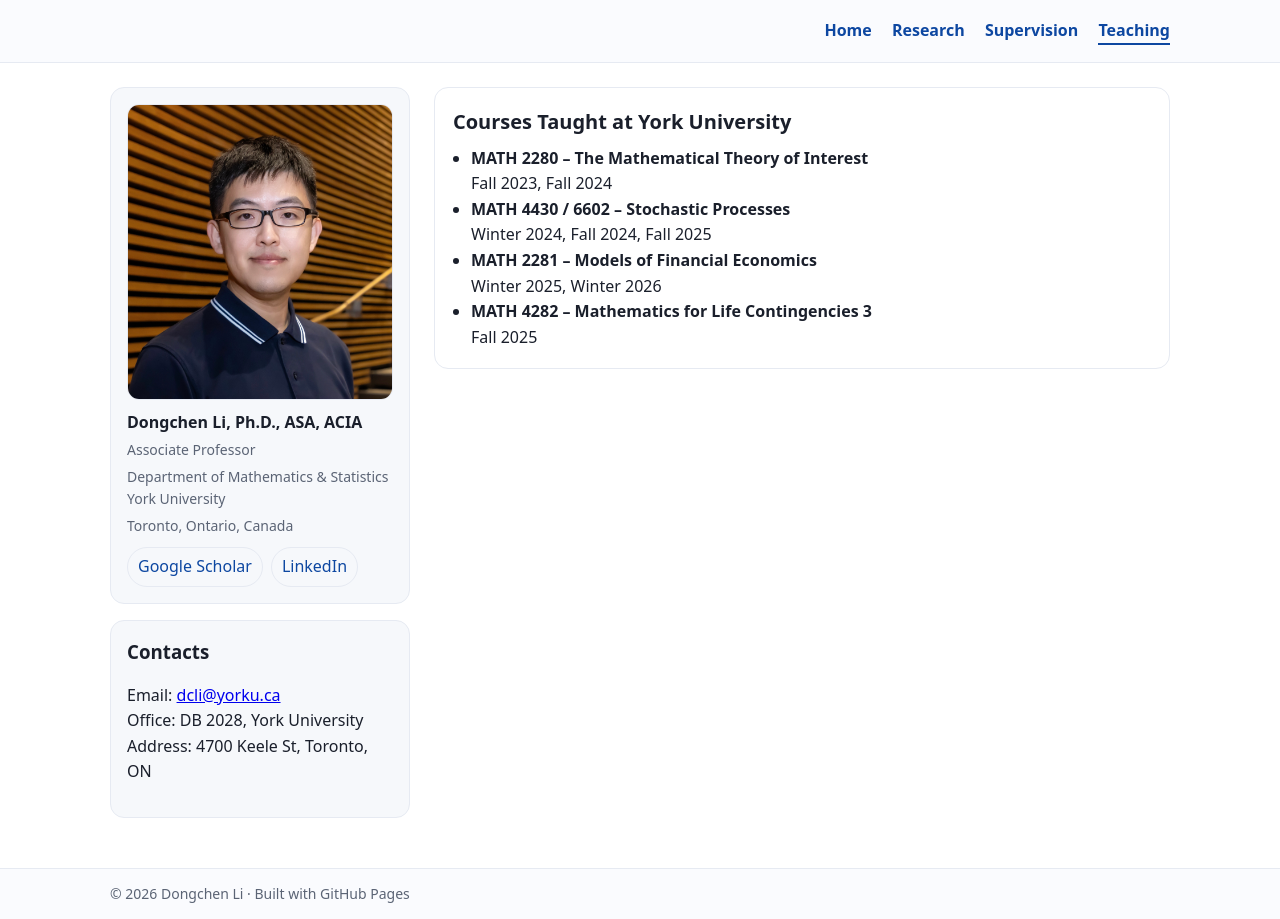
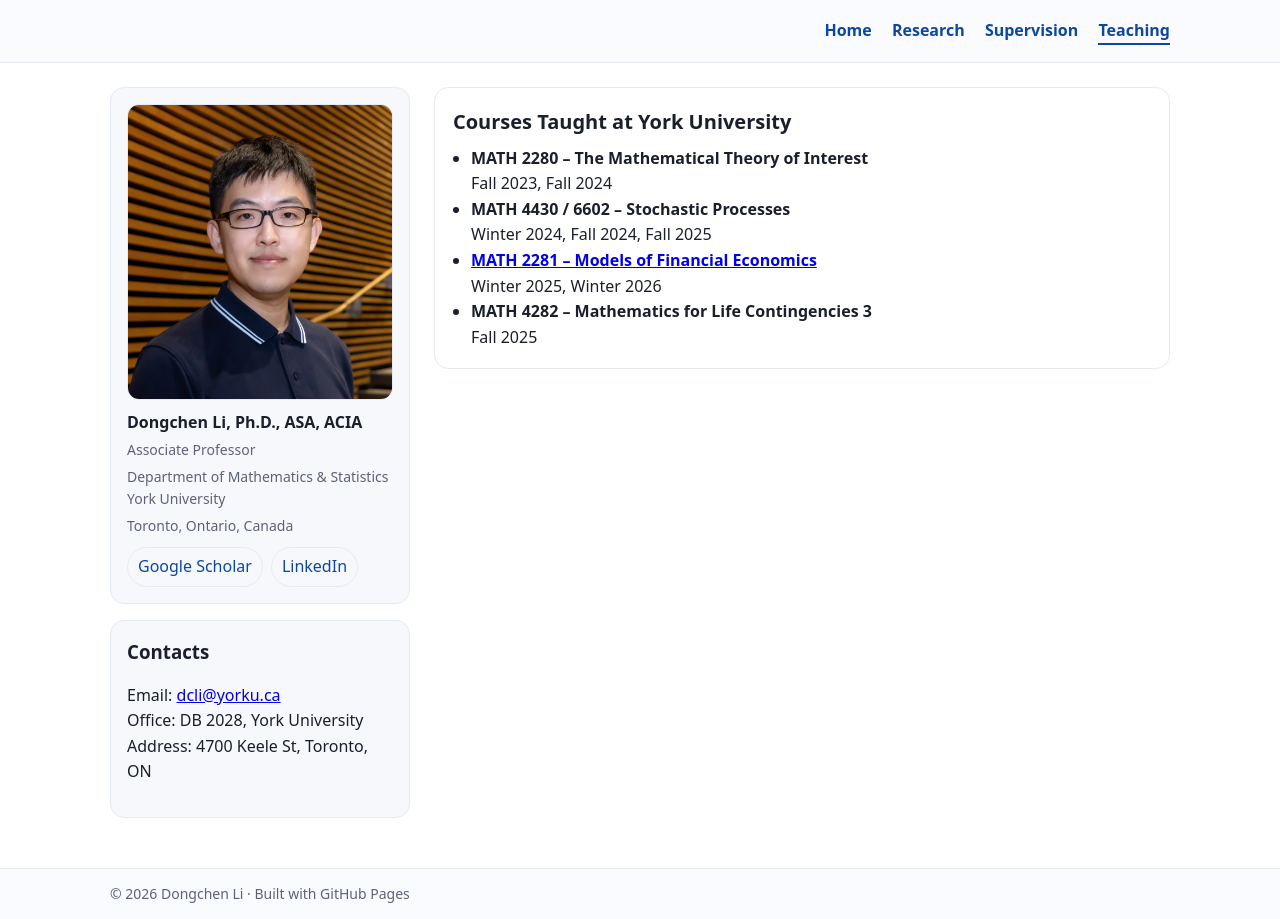
Before and after one commit to Dongchen-Li/Dongchen-Li.github.io, a plain HTML site: page teaching.html in a window 1280 px wide. Drawn offline with Linux system fonts and the light colour scheme.

Commit message:
Link MATH 2281 course introduction from Teaching

```diff
--- a/teaching.html
+++ b/teaching.html
@@ -57,7 +57,7 @@
     <li><strong>MATH 4430 / 6602 – Stochastic Processes</strong><br>
         Winter 2024, Fall 2024, Fall 2025
     </li>
-    <li><strong>MATH 2281 – Models of Financial Economics</strong><br>
+    <li><strong><a href="math2281.html">MATH 2281 – Models of Financial Economics</a></strong><br>
         Winter 2025, Winter 2026
     </li>
     <li><strong>MATH 4282 – Mathematics for Life Contingencies 3</strong><br>
```
